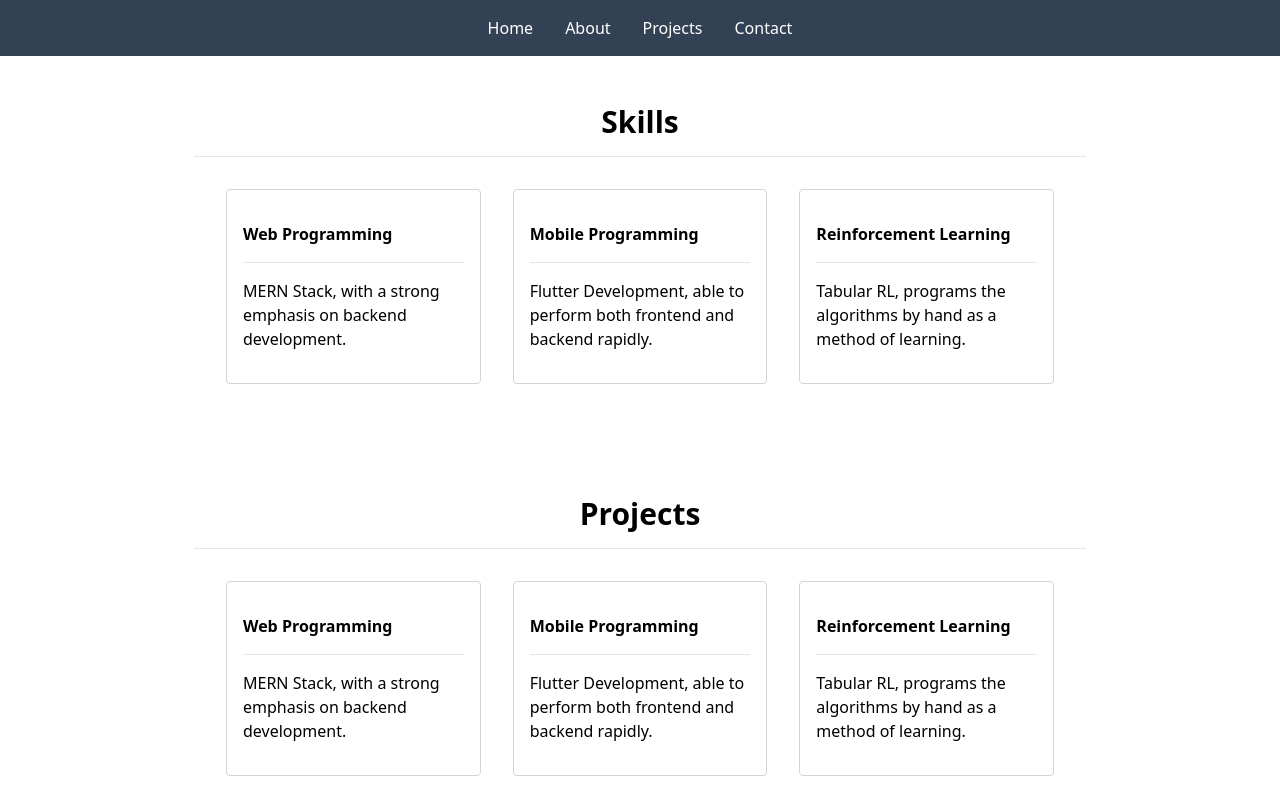
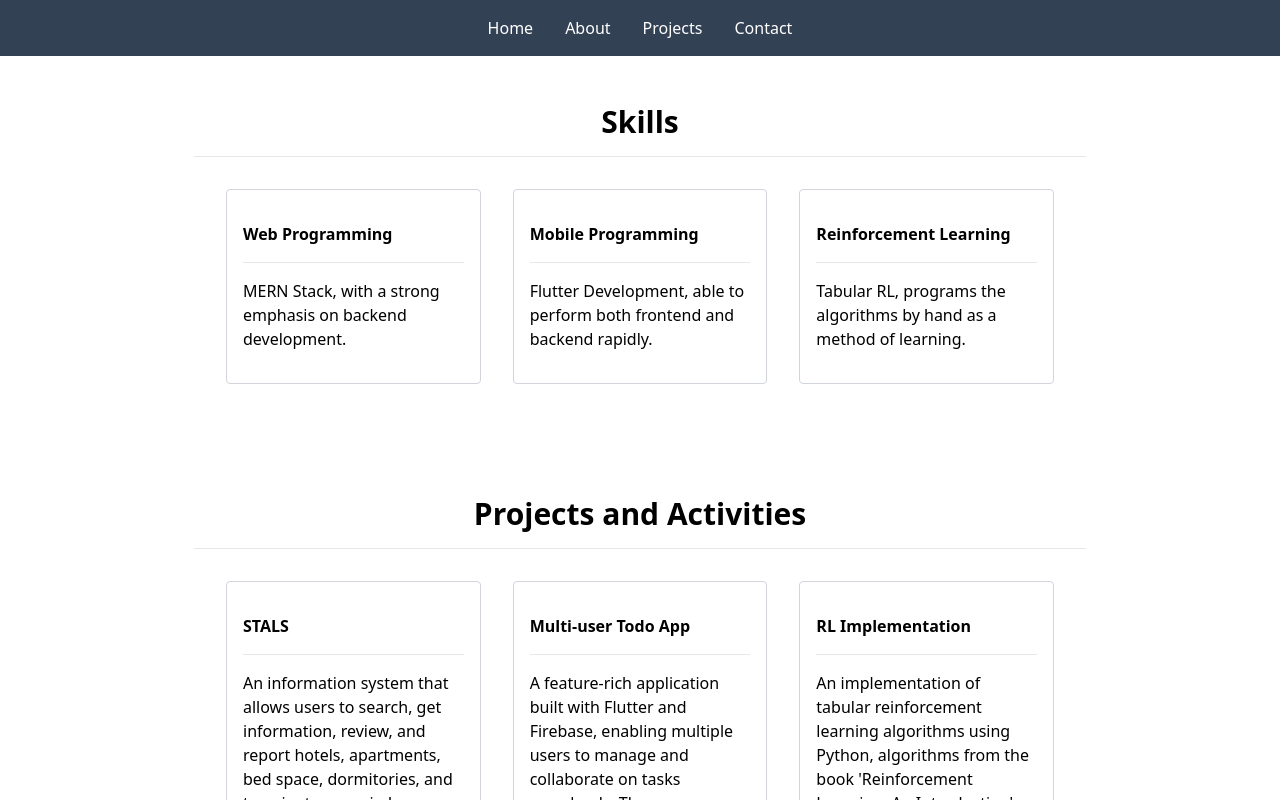
Before and after one commit to vfaabeso/portfolio, a React (Vite) app in the folder my-project/: page / in a window 1280 px wide. Shown: the top 800 px of the page. Built offline with nearby package versions, Linux system fonts and the light colour scheme.

Commit message:
ui: init adding of projects and activities

```diff
--- /dev/null
+++ b/my-project/src/components/ProjectCard.jsx
@@ -0,0 +1,13 @@
+export default function Card(props) {
+  return (
+    <div
+      className=" border border-gray-300 rounded p-4 m-4 w-80 flex flex-col
+        hover:bg-gray-800 hover:text-gray-100 duration-200"
+    >
+      <p className="py-4 font-semibold">{props.title}</p>
+      <hr />
+      <p className="py-4">{props.details}</p>
+      <p className="italic font-light text-sm">Click for the Github Link</p>
+    </div>
+  );
+}
--- a/my-project/src/components/ProjectSection.jsx
+++ b/my-project/src/components/ProjectSection.jsx
@@ -1,22 +1,24 @@
-import Card from "./Card";
+import ProjectCard from "./ProjectCard";
 
 export default function ProjectSection() {
   return (
     <section id="projects" className="p-8 mx-0.5">
-      <p className="text-center font-bold text-3xl p-4">Projects</p>
+      <p className="text-center font-bold text-3xl p-4">
+        Projects and Activities
+      </p>
       <hr />
       <div className="flex justify-center p-4">
-        <Card
-          title="Web Programming"
-          details="MERN Stack, with a strong emphasis on backend development."
+        <ProjectCard
+          title="STALS"
+          details="An information system that allows users to search, get information, review, and report hotels, apartments, bed space, dormitories, and transient spaces in Los Baños."
         />
-        <Card
-          title="Mobile Programming"
-          details="Flutter Development, able to perform both frontend and backend rapidly."
+        <ProjectCard
+          title="Multi-user Todo App"
+          details="A feature-rich application built with Flutter and Firebase, enabling multiple users to manage and collaborate on tasks seamlessly. The app supports real-time updates, user authentication, and task sharing."
         />
-        <Card
-          title="Reinforcement Learning"
-          details="Tabular RL, programs the algorithms by hand as a method of learning."
+        <ProjectCard
+          title="RL Implementation"
+          details="An implementation of tabular reinforcement learning algorithms using Python, algorithms from the book 'Reinforcement Learning: An Introduction' for self-study purposes."
         />
       </div>
     </section>
```
